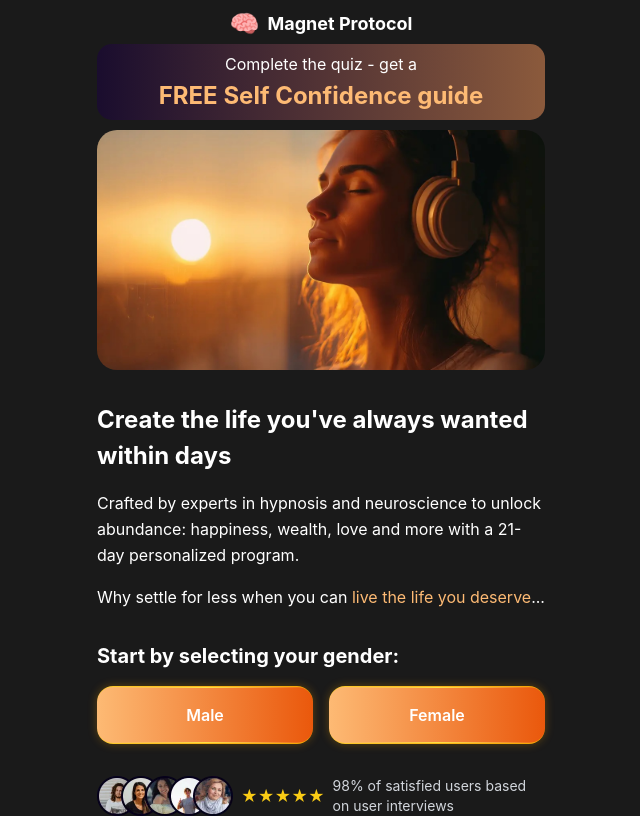
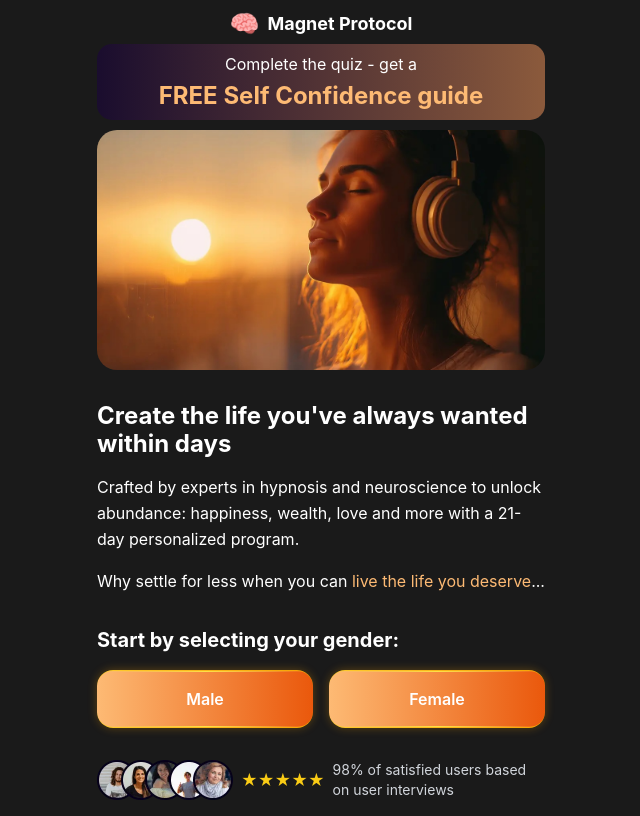
Before and after one commit to oganonymous108/mind-quiz, a Next.js app: page / in a window 1280 px wide. Shown: the top 816 px of the page, without its empty margins (319-959 px from the left). Built offline with nearby package versions, Linux system fonts and the light colour scheme; no server answers.

Commit message:
Set text-3xl line height to 28px

```diff
--- a/tailwind.config.js
+++ b/tailwind.config.js
@@ -14,7 +14,7 @@ module.exports = {
         },
       },
       fontSize: {
-        '3xl': '24px',
+        '3xl': ['24px', { lineHeight: '28px' }],
       },
       keyframes: {
         shimmer: {
```
